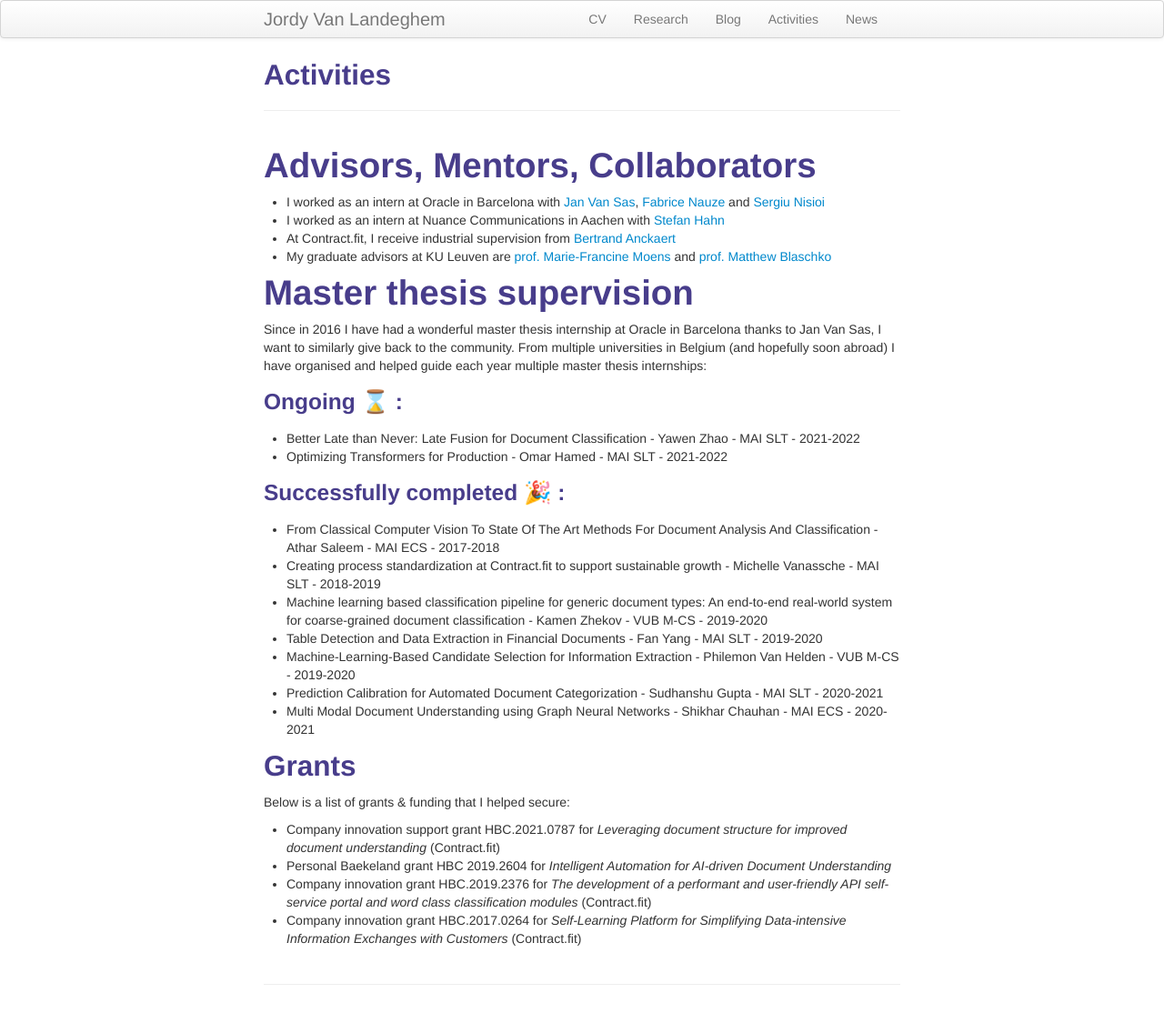
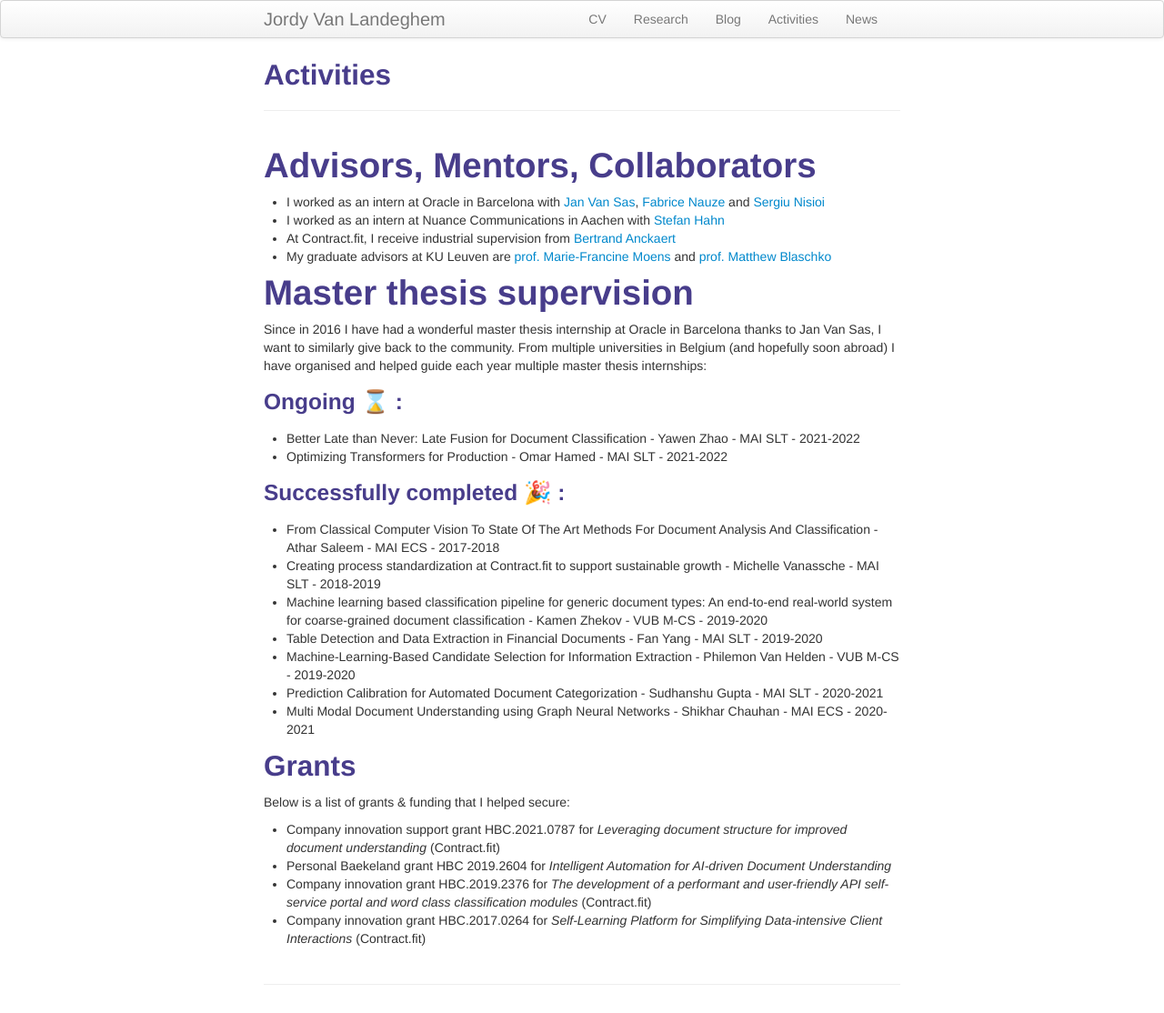
Before and after one commit to Jordy-VL/jordy-vl.github.io, a Jekyll site: the page built from pages/activities.md, in a window 1280 px wide. Shown: the whole page at 91% size. Built offline with Jekyll 4.4.1, drawn with Linux system fonts in a browser that asks for light colours; emoji names are drawn with the system emoji font.

Commit message:
small edit

```diff
--- a/pages/activities.md
+++ b/pages/activities.md
@@ -41,4 +41,4 @@ Below is a list of grants & funding that I helped secure:
 * Company innovation support grant HBC.2021.0787 for *Leveraging document structure for improved document understanding* (Contract.fit)
 * Personal Baekeland grant HBC 2019.2604 for *Intelligent Automation for AI-driven Document Understanding*
 * Company innovation grant HBC.2019.2376 for *The development of a performant and user-friendly API self-service portal and word class classification modules* (Contract.fit)
-* Company innovation grant HBC.2017.0264 for *Self-Learning Platform for Simplifying Data-intensive Information Exchanges with Customers* (Contract.fit)
+* Company innovation grant HBC.2017.0264 for *Self-Learning Platform for Simplifying Data-intensive Client Interactions* (Contract.fit)
```
